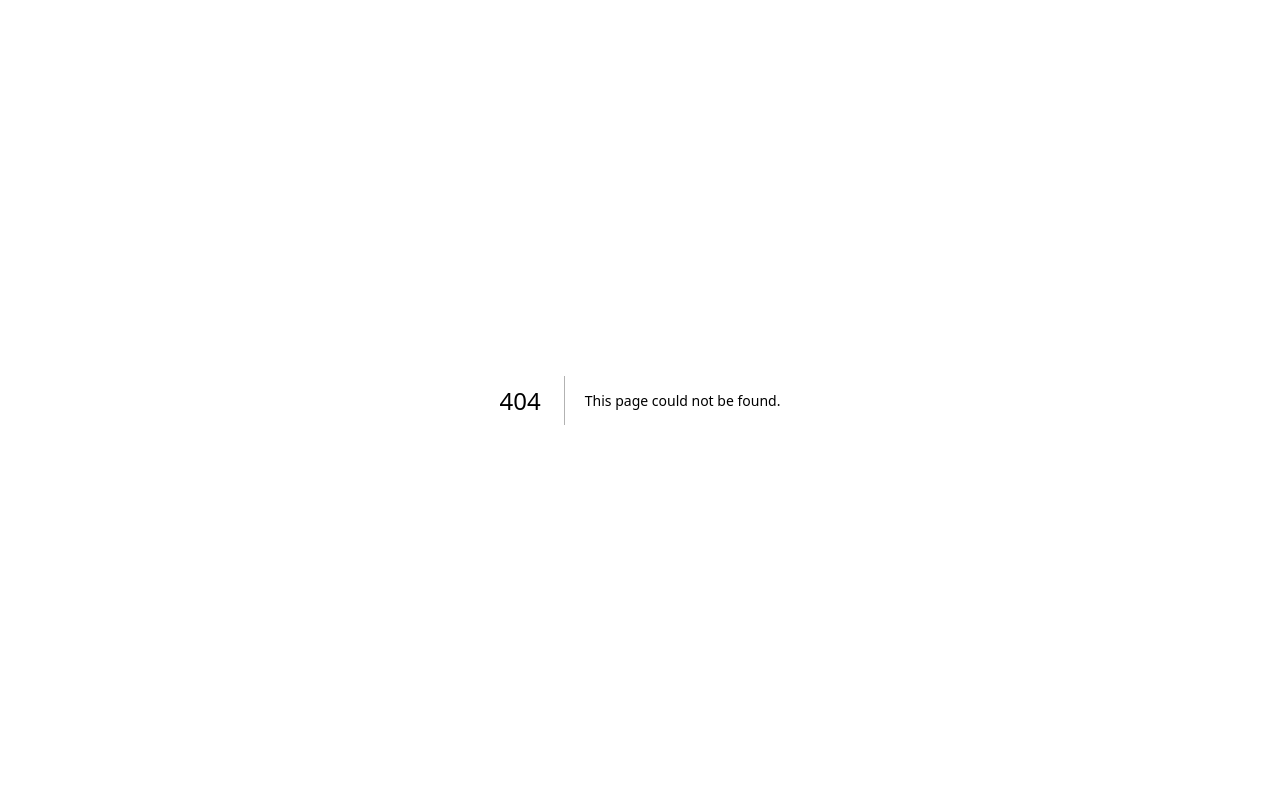
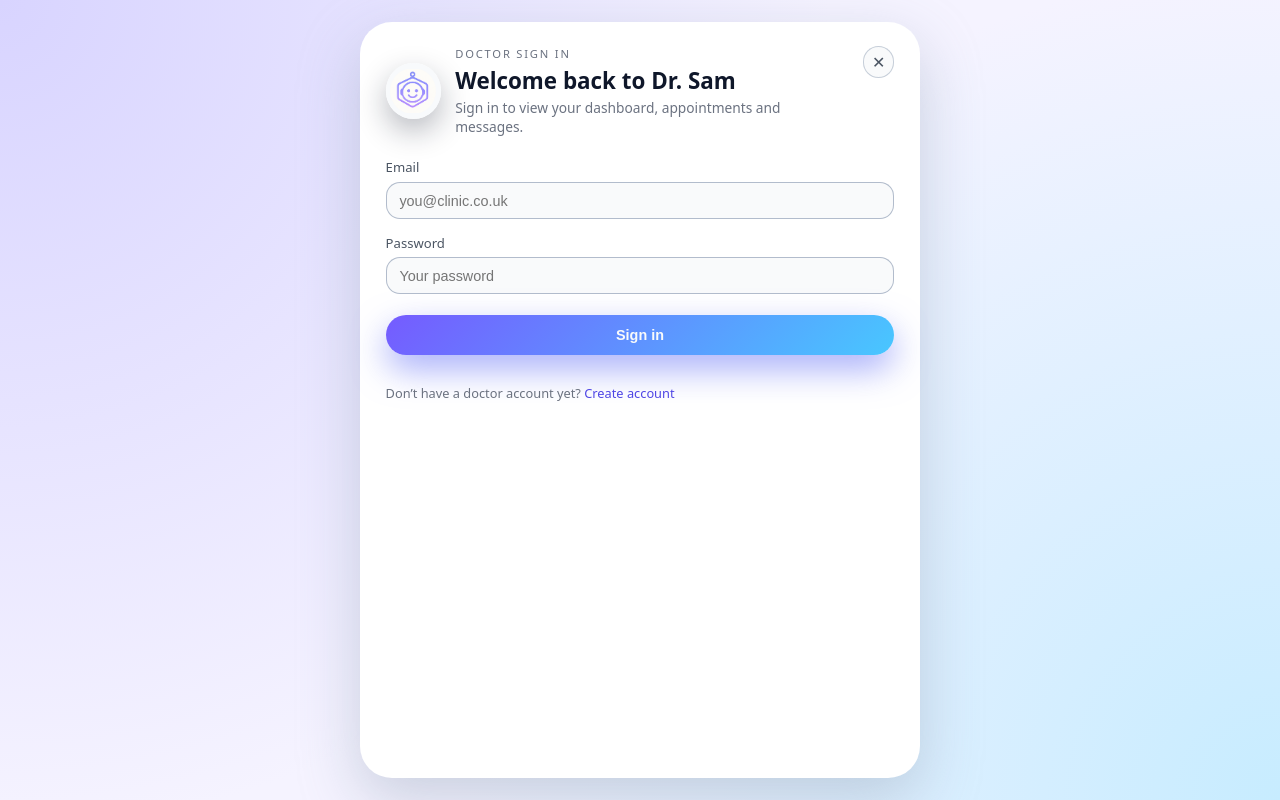
Before and after one commit to AICreditWallet/DrSam, a Next.js app: page /signin in a window 1280 px wide. Before the commit this address had no page. Built offline with nearby package versions, Linux system fonts and the light colour scheme.

Commit message:
Add doctor sign in page

```diff
--- /dev/null
+++ b/app/signin/page.tsx
@@ -0,0 +1,124 @@
+"use client";
+
+import { FormEvent, useState } from "react";
+import { useRouter } from "next/navigation";
+import Link from "next/link";
+import Image from "next/image";
+import { supabase } from "@/lib/supabase";
+
+export default function SignInPage() {
+  const router = useRouter();
+
+  const [email, setEmail] = useState("");
+  const [password, setPassword] = useState("");
+  const [isLoading, setIsLoading] = useState(false);
+  const [error, setError] = useState<string | null>(null);
+
+  async function handleSubmit(e: FormEvent) {
+    e.preventDefault();
+    setError(null);
+
+    if (!email || !password) {
+      setError("Please enter your email and password.");
+      return;
+    }
+
+    try {
+      setIsLoading(true);
+
+      const { error: signInError } = await supabase.auth.signInWithPassword({
+        email,
+        password,
+      });
+
+      if (signInError) {
+        setError(signInError.message);
+        return;
+      }
+
+      // ✅ Sign in successful – go to doctor dashboard
+      router.push("/doctor/dashboard");
+    } catch (err) {
+      console.error(err);
+      setError("Something went wrong. Please try again.");
+    } finally {
+      setIsLoading(false);
+    }
+  }
+
+  return (
+    <div className="auth-root">
+      <div className="auth-shell">
+        <header className="auth-header">
+          <div className="auth-brand">
+            <div className="logo-wrapper">
+              <Image
+                src="/logo.png"
+                alt="Dr. Sam Logo"
+                width={44}
+                height={44}
+                className="logo-image"
+              />
+            </div>
+            <div>
+              <p className="auth-eyebrow">Doctor sign in</p>
+              <h1 className="auth-title">Welcome back to Dr. Sam</h1>
+              <p className="auth-subtitle">
+                Sign in to view your dashboard, appointments and messages.
+              </p>
+            </div>
+          </div>
+
+          <Link href="/" className="account-close">
+            ✕
+          </Link>
+        </header>
+
+        <main className="auth-main">
+          <form onSubmit={handleSubmit} className="auth-form">
+            <label className="auth-label">
+              Email
+              <input
+                type="email"
+                autoComplete="email"
+                className="auth-input"
+                placeholder="you@clinic.co.uk"
+                value={email}
+                onChange={(e) => setEmail(e.target.value)}
+              />
+            </label>
+
+            <label className="auth-label">
+              Password
+              <input
+                type="password"
+                autoComplete="current-password"
+                className="auth-input"
+                placeholder="Your password"
+                value={password}
+                onChange={(e) => setPassword(e.target.value)}
+              />
+            </label>
+
+            {error && <p className="auth-error">{error}</p>}
+
+            <button
+              type="submit"
+              className="auth-submit"
+              disabled={isLoading}
+            >
+              {isLoading ? "Signing in..." : "Sign in"}
+            </button>
+          </form>
+
+          <p className="auth-footer-note">
+            Don’t have a doctor account yet?{" "}
+            <Link href="/signup/doctor" className="account-link">
+              Create account
+            </Link>
+          </p>
+        </main>
+      </div>
+    </div>
+  );
+}
```
